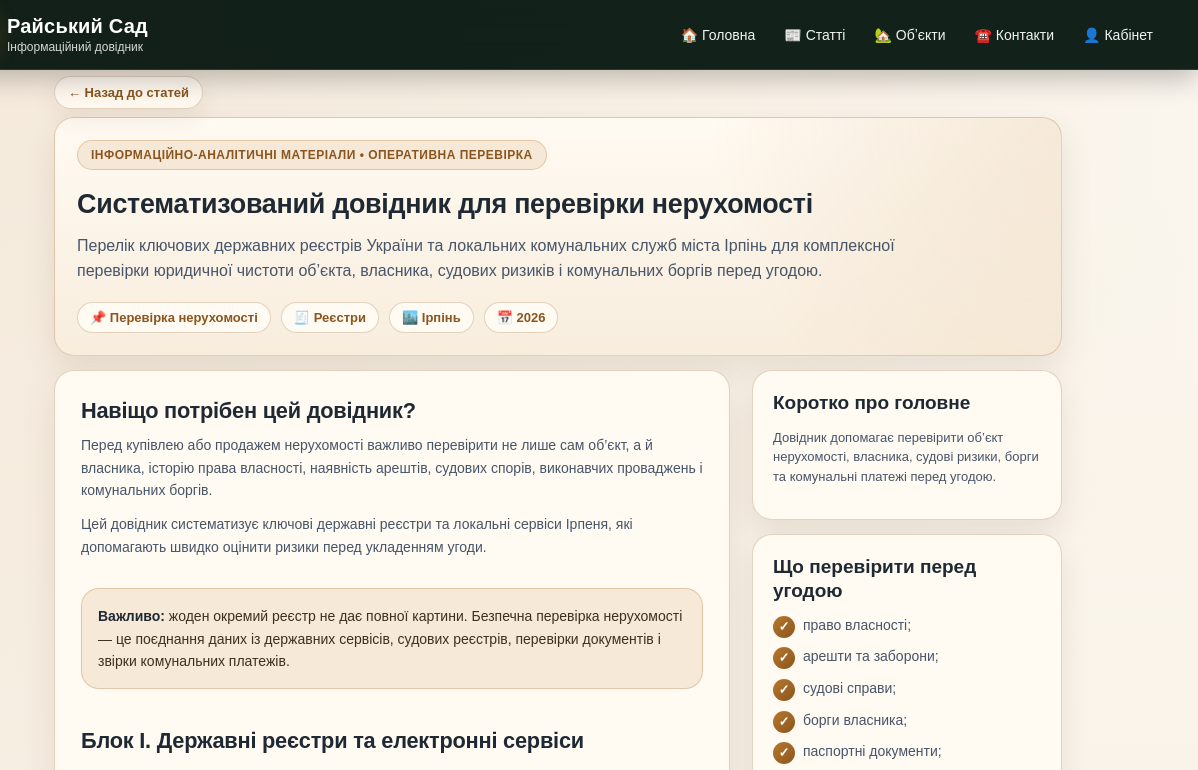
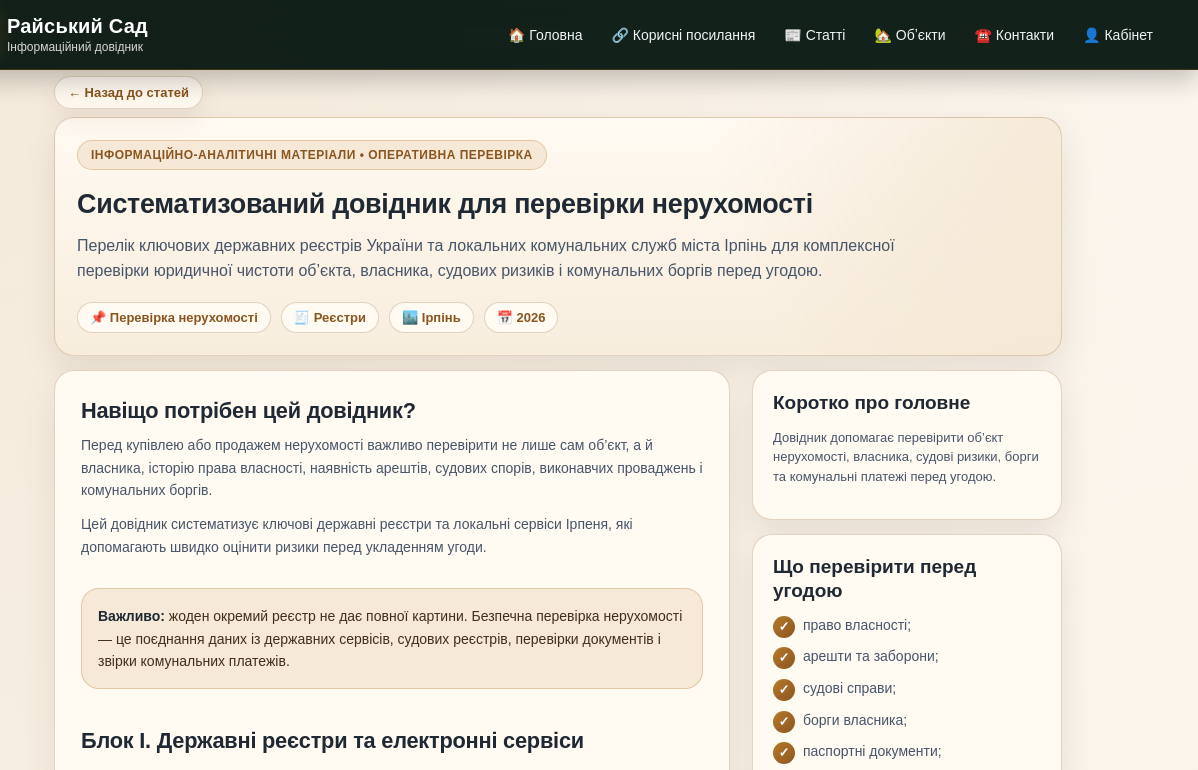
Before and after one commit to dokumentS19/paradisegarden-site, a website: page reiestry-komunalni-borhy.html in a window 1280 px wide. Shown: the top 770 px of the page, 82-1280 px from the left. Drawn offline with Linux system fonts and the light colour scheme.

Commit message:
Update reiestry-komunalni-borhy.html

```diff
--- a/reiestry-komunalni-borhy.html
+++ b/reiestry-komunalni-borhy.html
@@ -443,6 +443,7 @@
 
   <nav class="nav">
   <a href="index.html">🏠 Головна</a>
+  <a href="index.html#registers-preview">🔗 Корисні посилання</a>
   <a href="articles.html">📰 Статті</a>
   <a href="index.html#objects">🏡 Обʼєкти</a>
   <a href="index.html#contacts">☎️ Контакти</a>
```
Lines whose indentation alone changed are shown as unchanged.
